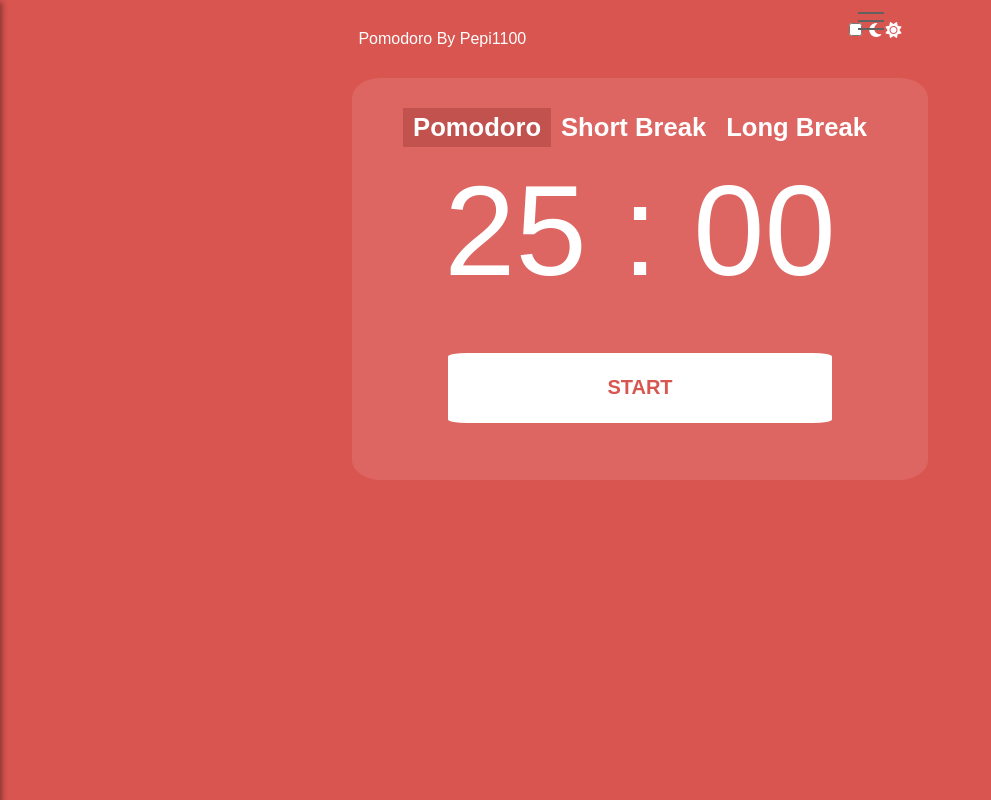
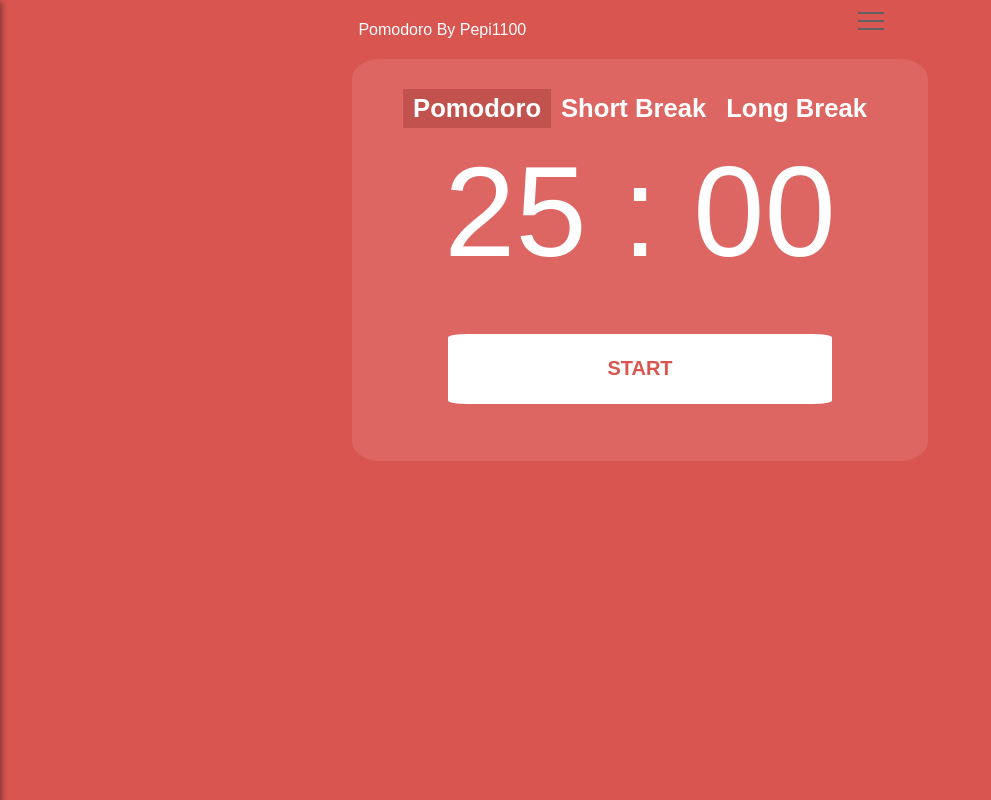
Before and after one commit to pepi1100/Pomodoro, a plain HTML site: page index.html in a window 1280 px wide. Shown: the whole page, without its empty margins (0-991 px from the left). Drawn offline with Linux system fonts and the light colour scheme.

Commit message:
deleted fa icons

```diff
--- a/index.html
+++ b/index.html
@@ -15,14 +15,6 @@
         <nav>
             <div id="logo">Pomodoro By Pepi1100</div>
             <div id="buttons">
-                <div>
-                    <input type="checkbox" class="checkbox" id="checkbox">
-                    <label for="checkbox" class="label">
-                        <i class="fas fa-moon"></i>
-                        <i class='fas fa-sun'></i>
-                        <div class='ball'>
-                    </label>
-                </div>
                 <div class="hamburger-menu">
                     <input id="menu__toggle" type="checkbox" />
                     <label class="menu__btn" for="menu__toggle">
```
